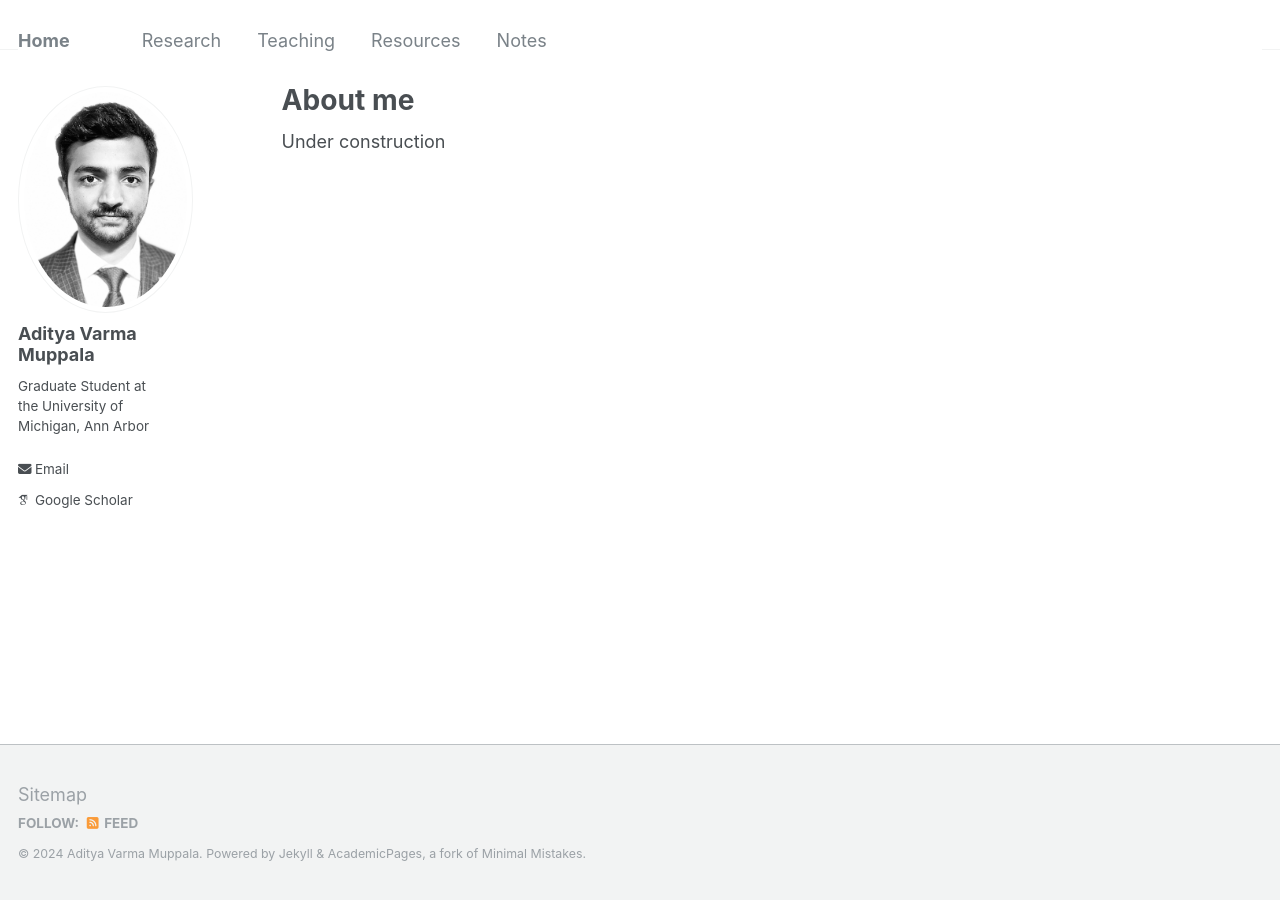
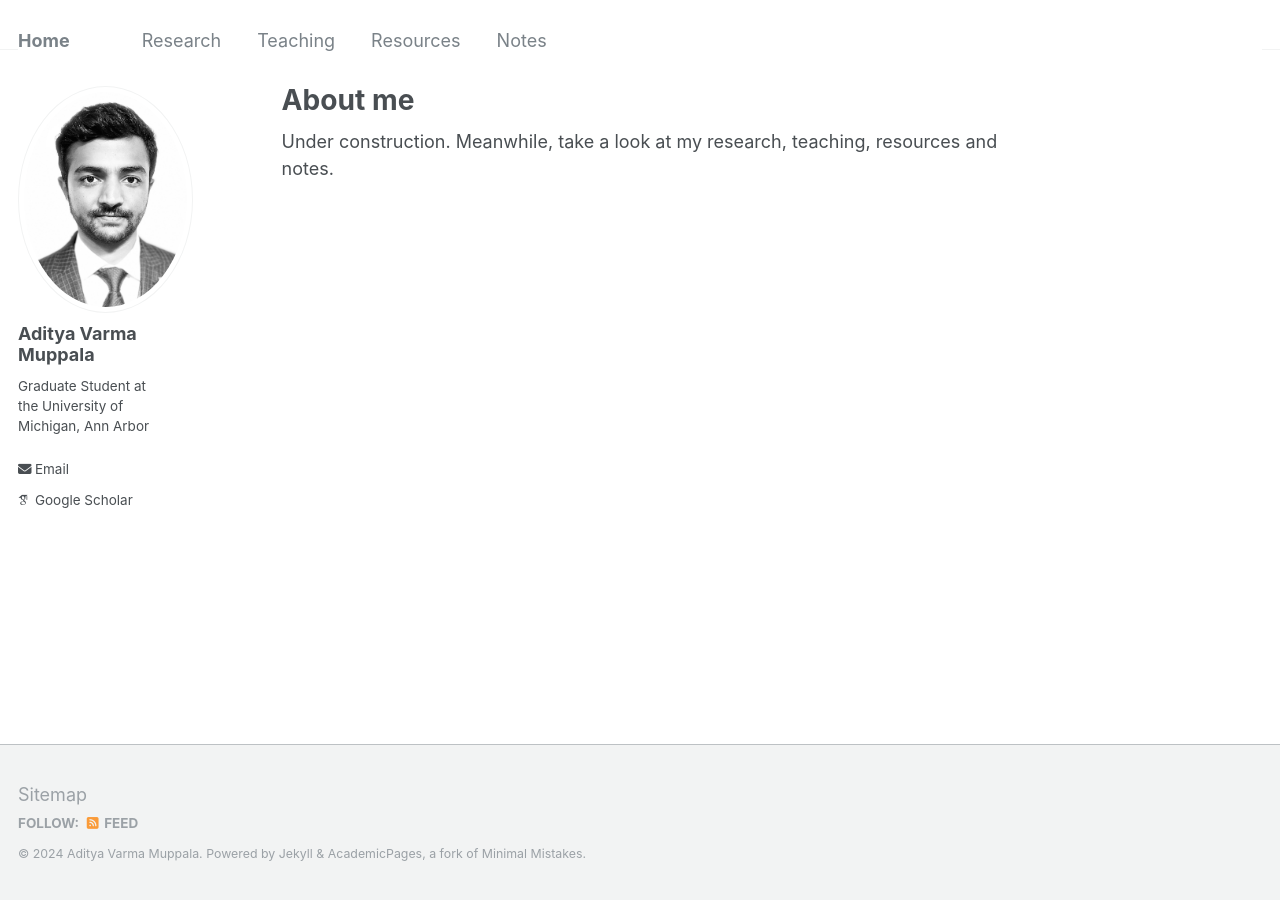
Before and after one commit to AdityaMuppala/adityamuppala.github.io, a Jekyll site: the page built from _pages/about.md, in a window 1280 px wide. Built offline with Jekyll 4.4.1, drawn with Linux system fonts in a browser that asks for light colours; some web fonts are replaced.

Commit message:
Update about.md

```diff
--- a/_pages/about.md
+++ b/_pages/about.md
@@ -7,4 +7,4 @@ redirect_from:
   - /about.html
 ---
 
-Under construction
+Under construction. Meanwhile, take a look at my research, teaching, resources and notes.
```
